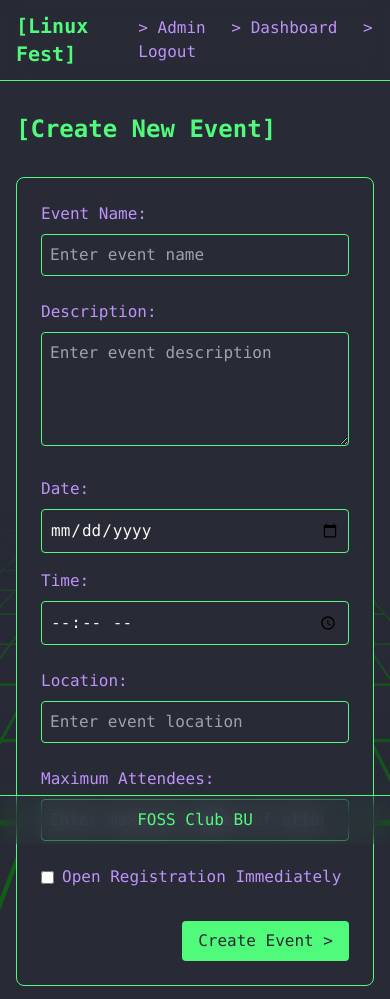
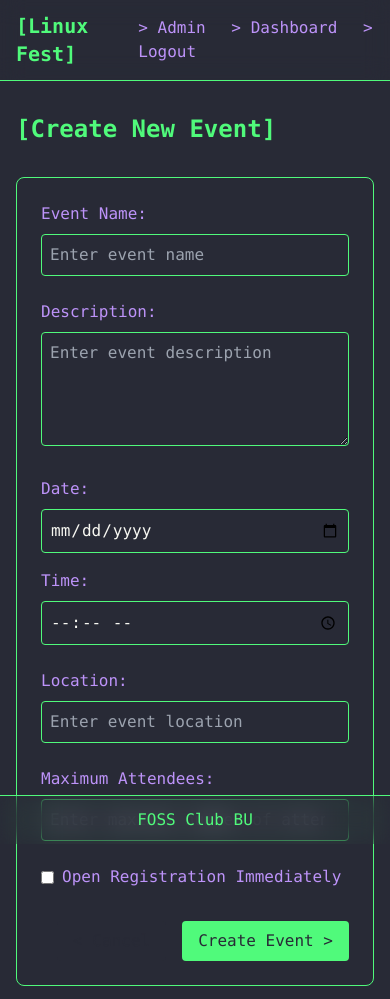
Before and after one commit to vaibhavkothari33/LinuxFest, a Django app: page /dashboard/events/create/ in a window 390 px wide. Shown: the top 999 px of the page. Run offline with Django 5.2, Linux system fonts and the light colour scheme; a user stored in the database is signed in; tables that the repository leaves empty hold one stand-in row (values such as "Sample post"); some libraries are stand-ins or nearby versions.

Commit message:
Hide background grid on smaller screens for improved mobile experience

```diff
--- a/templates/base.html
+++ b/templates/base.html
@@ -201,7 +201,7 @@
                 </div>
             </nav>
         </header>
-        <div class="grid-container fixed top-0 left-0 w-full h-full -z-10">
+        <div class="grid-container fixed top-0 left-0 w-full h-full -z-10 hidden md:block">
             <div class="plane">
                 <div class="grid"></div>
                 <div class="glow"></div>
```
